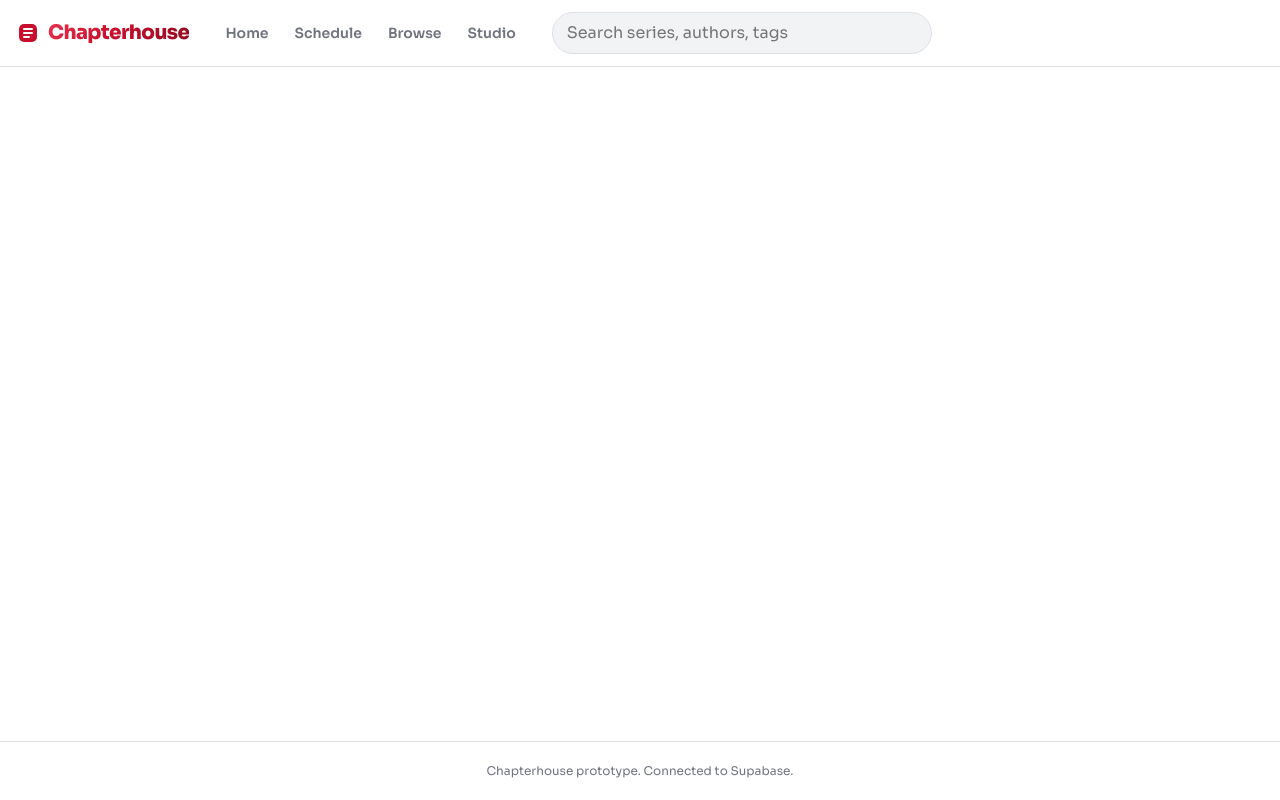
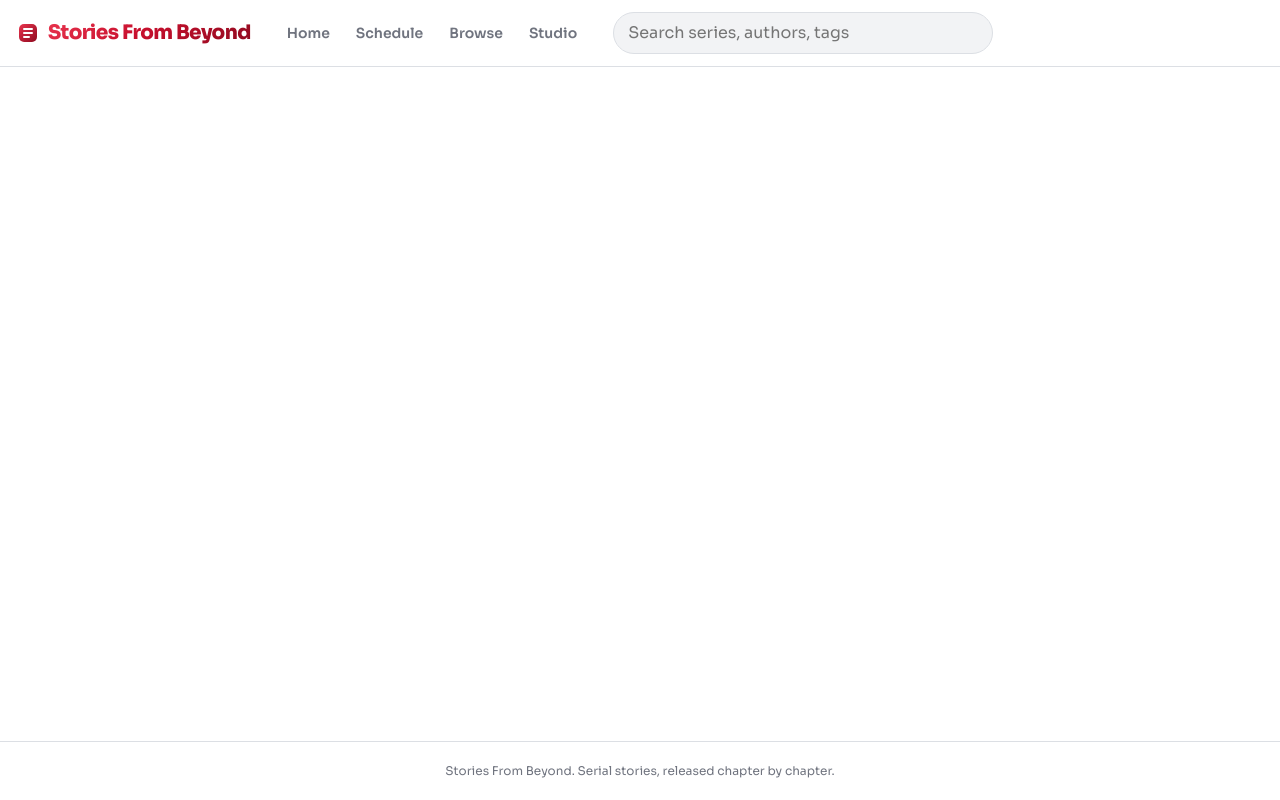
Before and after one commit to brainj5/Stories, a plain HTML site: page index.html in a window 1280 px wide. Drawn offline with nearby package versions, Linux system fonts and the light colour scheme.

Commit message:
Update title and footer text in index.html

```diff
--- a/index.html
+++ b/index.html
@@ -3,7 +3,7 @@
 <head>
   <meta charset="utf-8">
   <meta name="viewport" content="width=device-width, initial-scale=1, viewport-fit=cover">
-  <title>Chapterhouse</title>
+  <title>Stories From Beyond</title>
   <meta name="description" content="Serial novels, released episode by episode. Read on your schedule, write on yours.">
   <meta name="theme-color" content="#ffffff">
   <link rel="preconnect" href="https://fonts.googleapis.com">
@@ -15,9 +15,9 @@
   <a class="skip-link" href="#app">Skip to content</a>
 
   <header class="topbar" id="topbar">
-    <a class="brand" href="#/" aria-label="Chapterhouse home">
-      <svg viewBox="0 0 24 24" aria-hidden="true"><rect x="3" y="3" width="18" height="18" rx="5" fill="currentColor"/><path d="M8 8h8M8 12h8M8 16h5" stroke="#fff" stroke-width="2" stroke-linecap="round"/></svg>
-      <span>Chapterhouse</span>
+    <a class="brand" href="#/" aria-label="Stories From Beyond home">
+      <svg viewBox="0 0 24 24" aria-hidden="true"><defs><linearGradient id="brandGrad" x1="0" y1="0" x2="1" y2="1"><stop offset="0" stop-color="#e8344e"/><stop offset="1" stop-color="#8f0a1f"/></linearGradient></defs><rect x="3" y="3" width="18" height="18" rx="5" fill="url(#brandGrad)"/><path d="M8 8h8M8 12h8M8 16h5" stroke="#fff" stroke-width="2" stroke-linecap="round"/></svg>
+      <span>Stories From Beyond</span>
     </a>
     <nav class="topnav" aria-label="Primary">
       <a href="#/">Home</a>
@@ -32,21 +32,14 @@
     <div class="account" id="accountMenu"></div>
   </header>
 
-  <!-- Main container where stories from Supabase will render -->
-  <main id="app" class="app" tabindex="-1">
-    <div id="stories-container"></div>
-  </main>
+  <main id="app" class="app" tabindex="-1"></main>
 
   <footer class="footer">
-    <span>Chapterhouse prototype. Connected to Supabase.</span>
+    <span>Stories From Beyond. Serial stories, released chapter by chapter.</span>
   </footer>
 
   <div class="toast-stack" id="toasts" aria-live="polite"></div>
-
-  <!-- Supabase JavaScript SDK CDN -->
-  <script src="https://cdn.jsdelivr.net/npm/@supabase/supabase-js@2"></script>
-
-  <!-- Your custom application script -->
+  <script src="https://cdn.jsdelivr.net/npm/@supabase/supabase-js@2.45.4/dist/umd/supabase.min.js"></script>
   <script src="app.js"></script>
 </body>
 </html>
```
